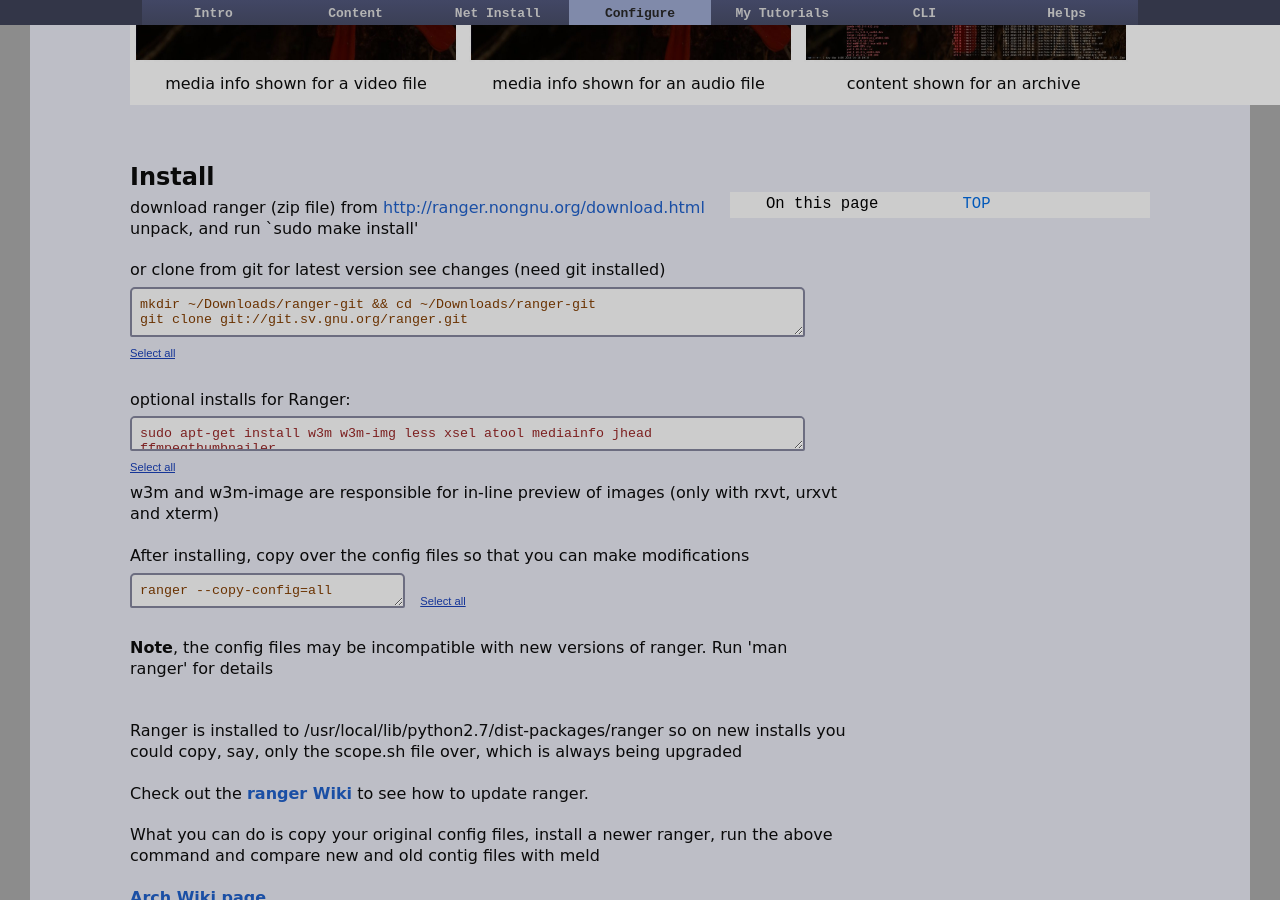
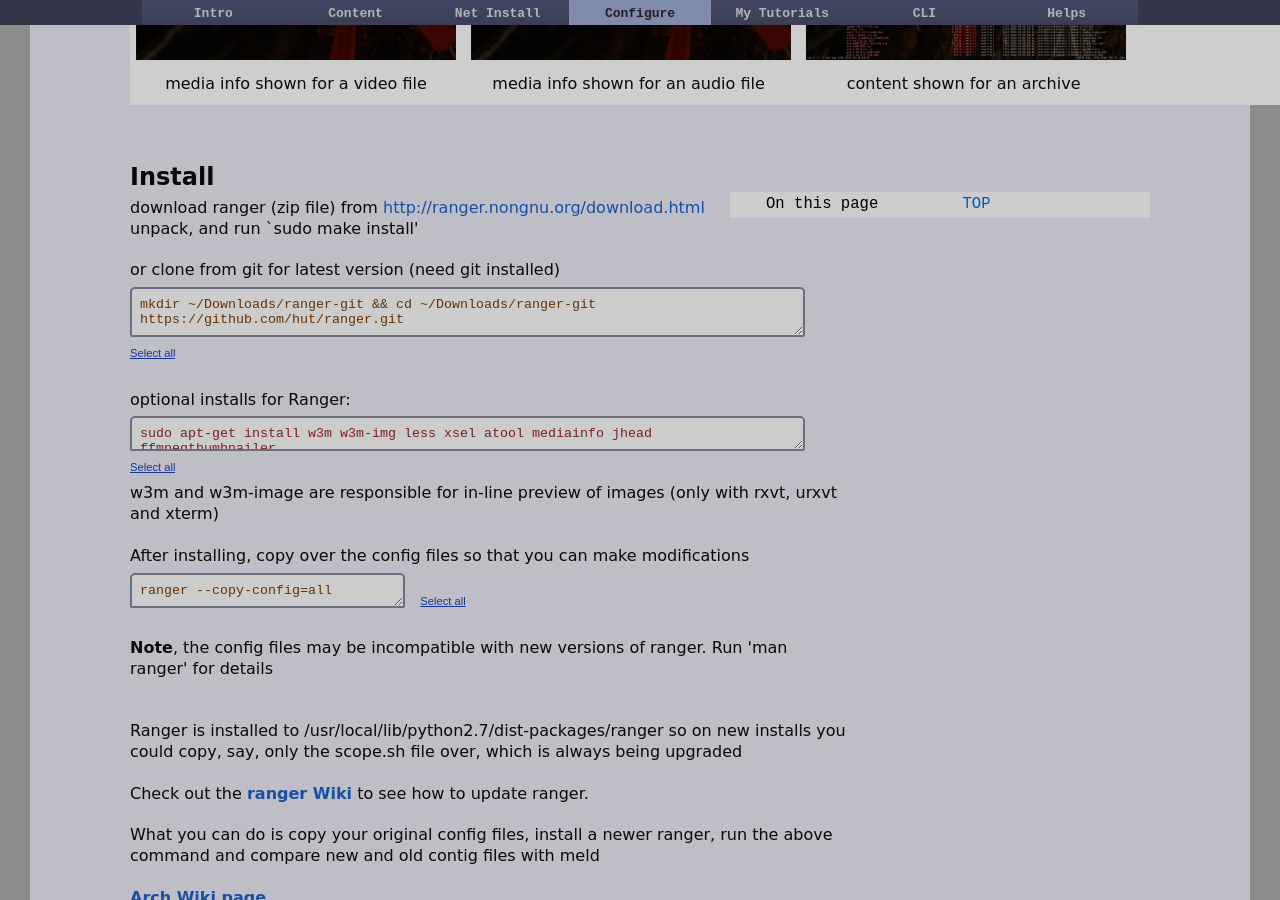
Before and after one commit to dquinton/debian-install, a Jekyll site: the page built from config/ranger.html, in a window 1280 px wide and 900 px high, scrolled down 959 px. Built offline with Jekyll 4.4.1, drawn with Linux system fonts in a browser that asks for light colours; some of the changed lines change nothing that is shown.

Commit message:
update git link

```diff
--- a/config/ranger.html
+++ b/config/ranger.html
@@ -85,11 +85,11 @@
 download ranger (zip file) from <a href="http://ranger.nongnu.org/download.html">http://ranger.nongnu.org/download.html</a><br>
 unpack, and run `sudo make install'
 <br><br>
-or clone from git for latest version see changes (need git installed)
+or clone from git for latest version (need git installed)
 <br>
 <form><textarea name="T" id="cmd" rows="2" cols="80">
 mkdir ~/Downloads/ranger-git && cd ~/Downloads/ranger-git
-git clone git://git.sv.gnu.org/ranger.git</textarea>
+https://github.com/hut/ranger.git</textarea>
 &nbsp;
 <input type="button" class="submitLink" value="Select all" onClick="javascript:this.form.T.focus();this.form.T.select();">
 </form>
```
